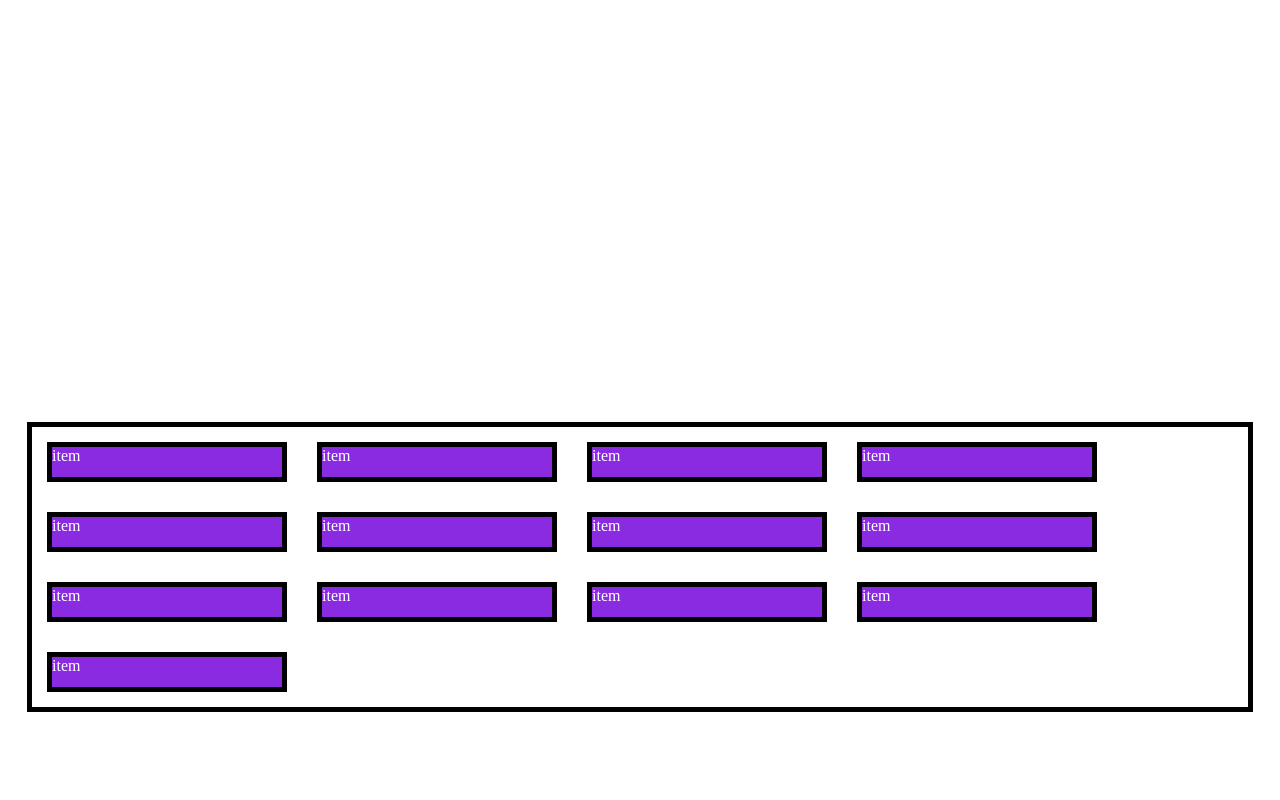
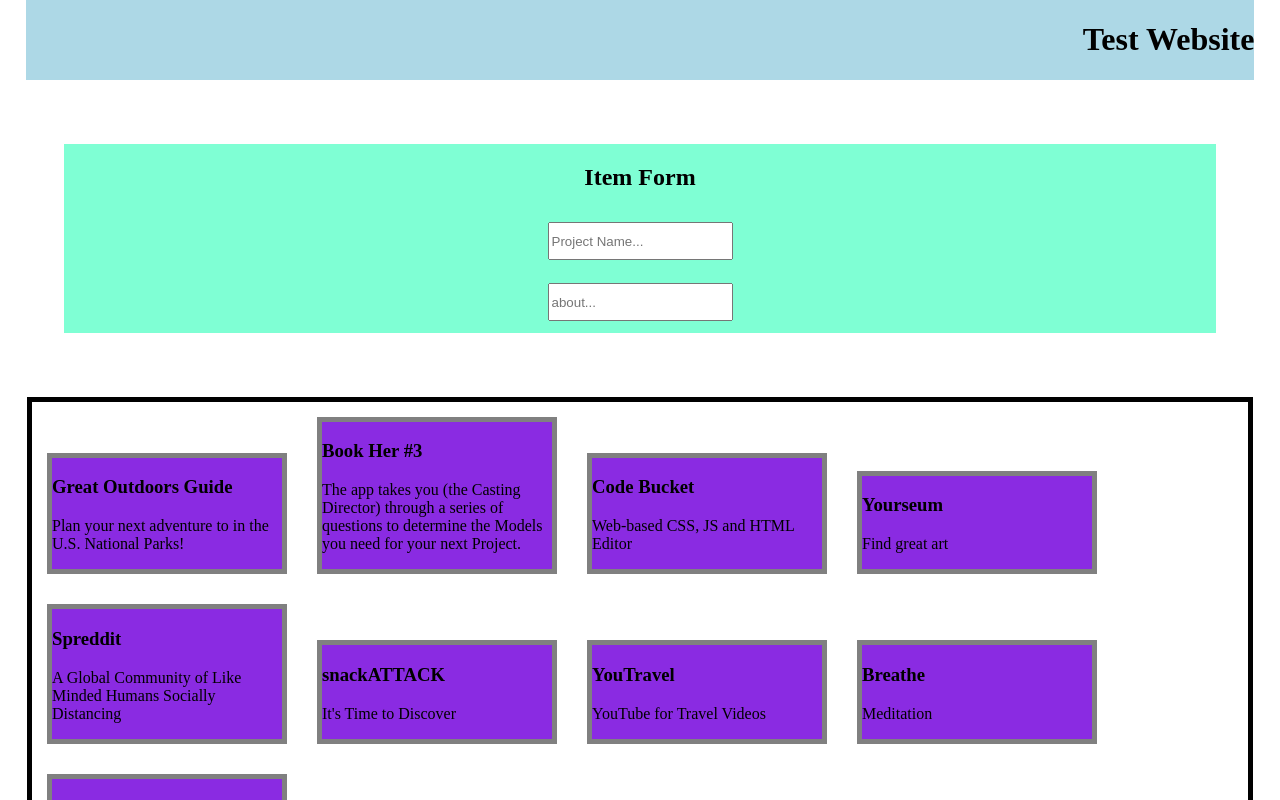
Before and after one commit to wayland-i/full-stack-walkthrough, a React (Vite) app in the folder react-walkthrough-3/: page / in a window 1280 px wide. Shown: the top 800 px of the page. Built offline with nearby package versions, Linux system fonts and the light colour scheme; data requests are answered from the project's data file.

Commit message:
style: basic styles for all components

```diff
--- a/react-walkthrough-3/src/App.css
+++ b/react-walkthrough-3/src/App.css
@@ -4,6 +4,7 @@ body {
   margin: 0;
   display: flex;
   flex-direction: column;
+  color: black;
 }
 
 .main-section {
@@ -17,16 +18,37 @@ body {
   margin: 0 auto;
   /* display: flex; */
   /* justify-content: space-around; */
-  margin-top: 33%;
+  margin-top: 5%;
 }
 
 /* Third part: .tile components */
 .tile {
   display: inline-block;
   background-color: blueviolet;
-  height: 30px;
+  height: 20%;
   width: 230px;
   margin: 15px;
-  color: white;
-  border: 5px solid black;
+  border: 5px solid grey;
 }
+
+.header {
+  display: flex;
+  justify-content: end;
+  margin-right: 2%;
+  margin-left: 2%;
+  background-color: lightblue;
+}
+
+.item-form {
+  justify-content: center;
+  display: flex;
+  flex-direction: column;
+  align-items: center;
+  margin: 5%;
+  background-color: aquamarine;
+}
+
+.item-form input {
+  margin: 1%;
+  height: 2rem;
+}
--- a/react-walkthrough-3/src/App.jsx
+++ b/react-walkthrough-3/src/App.jsx
@@ -1,23 +1,30 @@
+import { useEffect, useState } from 'react'
 import './App.css'
+import { Header } from './components/Header'
+import { ItemForm } from './components/ItemForm'
+import { List } from './components/List'
 
 function App() {
 
+  const [items, setItems] = useState([])
+
+  useEffect(() => {
+    fetch('http://localhost:4000/projects')
+    .then(res => res.json())
+    .then(data => setItems(data))
+  }, [])
+
+  const renderList = (items) => {
+    if (items !== undefined) {
+      return <List items={items}></List>
+    }
+  }
 
   return (
-    <div className='container'>
-      <div className='tile'>item</div>
-      <div className='tile'>item</div>
-      <div className='tile'>item</div>
-      <div className='tile'>item</div>
-      <div className='tile'>item</div>
-      <div className='tile'>item</div>
-      <div className='tile'>item</div>
-      <div className='tile'>item</div>
-      <div className='tile'>item</div>
-      <div className='tile'>item</div>
-      <div className='tile'>item</div>
-      <div className='tile'>item</div>
-      <div className='tile'>item</div>
+    <div className='app'>
+      <Header/>
+      <ItemForm/>
+      {renderList(items)}
     </div>
   )
 }
--- /dev/null
+++ b/react-walkthrough-3/src/components/Header.jsx
@@ -0,0 +1,9 @@
+
+
+export const Header = () => {
+  return (
+    <div className="header">
+        <h1>Test Website</h1>
+    </div>
+  )
+}
--- /dev/null
+++ b/react-walkthrough-3/src/components/ItemForm.jsx
@@ -0,0 +1,11 @@
+
+
+export const ItemForm = () => {
+  return (
+    <div className="item-form">
+        <h2>Item Form</h2>
+        <input placeholder="Project Name..."></input>
+        <input placeholder="about..."></input>
+    </div>
+  )
+}
--- /dev/null
+++ b/react-walkthrough-3/src/components/List.jsx
@@ -0,0 +1,22 @@
+import PropTypes from 'prop-types';
+import { ListItem } from './ListItem';
+
+export const List = ({items}) => {
+
+    const renderListItem = (items) => {
+        return items.map(item => {
+            return <ListItem key={item.id} {...item}/>
+        })
+    }
+
+  return (
+    <div className='container'>
+        {renderListItem(items)}
+    </div>
+  )
+}
+
+
+List.propTypes = {
+    items: PropTypes.array.isRequired,
+  };
--- /dev/null
+++ b/react-walkthrough-3/src/components/ListItem.jsx
@@ -0,0 +1,16 @@
+import PropTypes from 'prop-types';
+
+export const ListItem = ({name, about}) => {
+  return (
+    <div className="tile">
+        <h3>{name}</h3>
+        <p>{about}</p>
+    </div>
+  )
+}
+
+
+ListItem.propTypes = {
+    name: PropTypes.string.isRequired,
+    about: PropTypes.string.isRequired,
+  };
```
